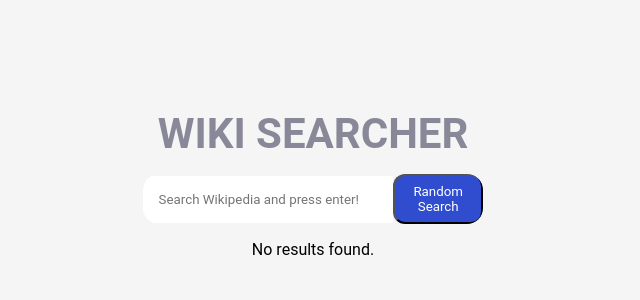
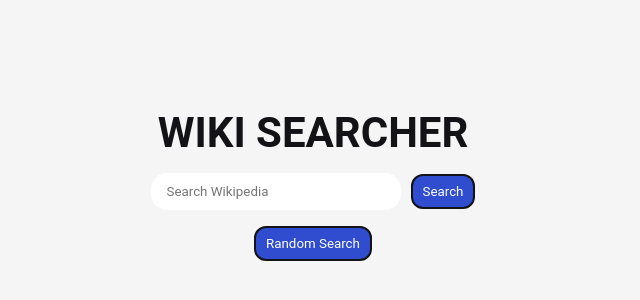
Before and after one commit to ianiyengar/wiki-search, a React (Create React App) app: page / in a window 1280 px wide. Shown: the part 216-516 px from the top of the page, without its empty margins (327-967 px from the left). Built offline with nearby package versions, Linux system fonts and the light colour scheme.

Commit message:
Updates and CSS changes

```diff
--- a/src/App.js
+++ b/src/App.js
@@ -4,7 +4,6 @@
   const [search, setSearch] = useState("");
   const [results, setResults] = useState([]);
   const [searchInfo, setSearchInfo] = useState({});
-  // const [randomResult, setRandomResult] = useState(null);
 
   const handleRandomSearch = async () => {
     const endpoint = `https://en.wikipedia.org/w/api.php?action=query&list=random&rnlimit=1&format=json&origin=*`;
@@ -59,27 +58,28 @@
     <div className="App">
       <header>
         <h1>Wiki Searcher</h1>
-        <form className="search-box" onSubmit={handleSearch}>
-          <input
+        <form className="search-form" onSubmit={handleSearch}>
+          <input className="search-box"
             type="search"
-            placeholder="Search Wikipedia and press enter!"
+            placeholder="Search Wikipedia"
             value={search}
             onChange={(e) => setSearch(e.target.value)}
           />
-          <button className="handleRandomSearch" onClick={handleRandomSearch}>Random Search</button>
+          <button className="button" type="submit">Search</button>
         </form>
-        {(searchInfo.totalhits) ? <p> Search Results: {searchInfo.totalhits}
+        <button className="button" onClick={handleRandomSearch}>Random Search</button>
+        {(searchInfo.totalhits) ? <p className="search-results"> Search Results: {searchInfo.totalhits}
         </p> : ""}
       </header>
       {results.length > 0 ? (
         <div className="results">
-          {results.map((result, i) => {
+          {results.map((result) => {
             const url = `https://en.wikipedia.org/?curid=${result.pageid}`;
             return (
-              <div className="result" key={i}>
+              <div className="result" key={result.pageid}>
                 <h3>{result.title}</h3>
-                <div dangerouslySetInnerHTML={{ __html: result.snippet }} />
-                <a href={url} target="_blank" rel="norefferer noreferrer">
+                <div className="preview" dangerouslySetInnerHTML={{ __html: result.snippet }} />
+                <a className="button" href={url} target="_blank" rel="noopener noreferrer">
                   Read More
                 </a>
               </div>
@@ -87,8 +87,11 @@
           })}
         </div>
       ) : (
-        <p>No results found.</p>
+        <>
+          {search !== "" ? (<p> No results found.</p>) : ""}
+        </>
       )}
+
     </div>
   );
 }
--- a/src/index.css
+++ b/src/index.css
@@ -26,7 +26,7 @@
 }
 
 h1 {
-  color: #889;
+  color: rgb(19, 19, 23);
   font-size: 42px;
   text-transform: uppercase;
   text-align: center;
@@ -39,32 +39,28 @@
   justify-content: center;
   border-radius: 16px;
   overflow: hidden;
-  width: 100%;
+  width: 250px;
   max-width: 480px;
-  margin-bottom: 16px;
   transition: 0.4s;
-
+  display: block;
+  border: none;
+  outline: none;
+  padding: 11px 16px;
+  margin-right: 10px;
 }
 
-.search-box input {
-  display: block;
-  appearance: none;
-  border: none;
-  outline: none;
-
-  padding: 16px;
-  width: 100%;
-  transition: 0.4s;
-
+.search-form {
+  display: flex;
+  align-items: center;
+  margin-bottom: 16px;
+  justify-content: center;
 }
 
-.search-box:focus-within {
-  background-color: #fff;
-  box-shadow: 3px 3px 6px rgba(0, 0, 0, 0.1);
-  transform: translateY(-5px);
+.search-results {
+  margin: 10px;
 }
 
-.handleRandomSearch {
+.button {
   display: inline-block;
   padding: 8px 10px;
   background-color: rgb(48, 77, 207);
@@ -72,10 +68,15 @@
   text-decoration: none;
   border-radius: 12px;
   transition: 0.4s;
+  border: rgb(19, 19, 23) 2px solid;
 }
 
-.handleRandomSearch:hover {
+.button:hover {
   background-color: rgb(48, 77, 207, 0.8);
+}
+
+.preview {
+  margin-bottom: 16px;
 }
 
 .result {
@@ -92,27 +93,7 @@
 }
 
 .result h3 {
-  color: #889;
+  color: rgb(19, 19, 23);
   font-size: 28px;
   margin-bottom: 16px;
 }
-
-.result p {
-  color: rgb(67, 67, 69);
-  font-size: 18px;
-  margin-bottom: 16px;
-}
-
-.result a {
-  display: inline-block;
-  padding: 12px 16px;
-  background-color: rgb(48, 77, 207);
-  color: #fff;
-  text-decoration: none;
-  border-radius: 12px;
-  transition: 0.4s;
-}
-
-.result a:hover {
-  background-color: rgb(48, 77, 207, 0.8);
-}
```
